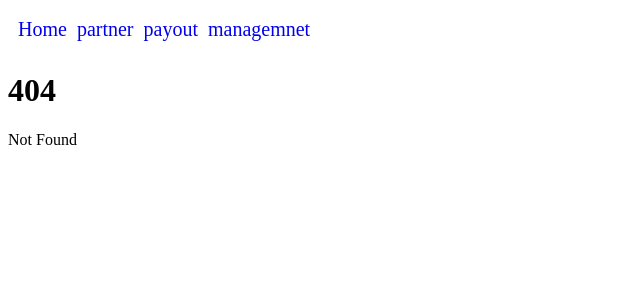
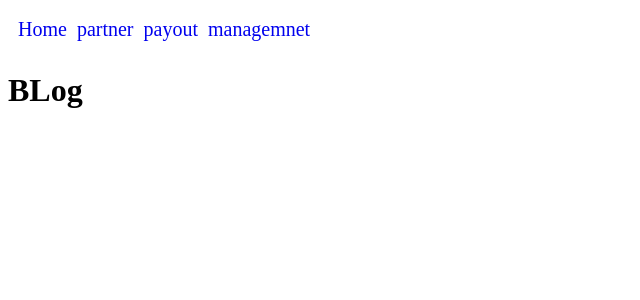
Before and after one commit to Millionaiyer/svelte-sveltekit, a SvelteKit app: page /sveltekit/blog in a window 1280 px wide. Before the commit this address had no page. Shown: the top 300 px of the page, without its empty margins (0-640 px from the left). Built offline with nearby package versions, Linux system fonts and the light colour scheme.

Commit message:
updated folder sturcture

```diff
--- a/src/routes/blog/+page.svelte
+++ /dev/null
@@ -1 +0,0 @@
-<h1>It's a blog page</h1>
--- /dev/null
+++ b/src/routes/sveltekit/blog/+page.svelte
@@ -0,0 +1 @@
+<h1>BLog</h1>
```
Also changed, not shown: src/routes/sveltekit/blog/[slug]/+error.svelte (renamed from src/routes/blog/[slug]/+error.svelte), src/routes/sveltekit/blog/[slug]/+page.server.ts (renamed from src/routes/blog/[slug]/+page.server.ts), src/routes/sveltekit/blog/[slug]/+page.svelte (renamed from src/routes/blog/[slug]/+page.svelte), src/routes/sveltekit/blog/[slug]/+page.ts (renamed from src/routes/blog/[slug]/+page.ts).
